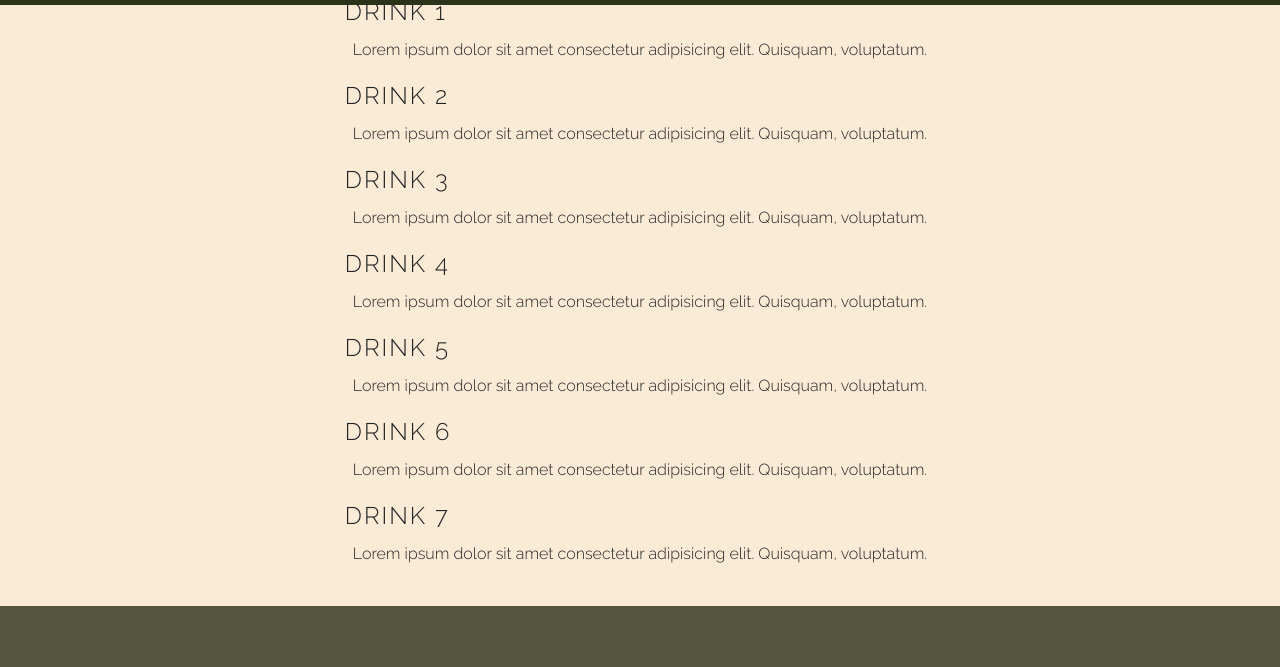
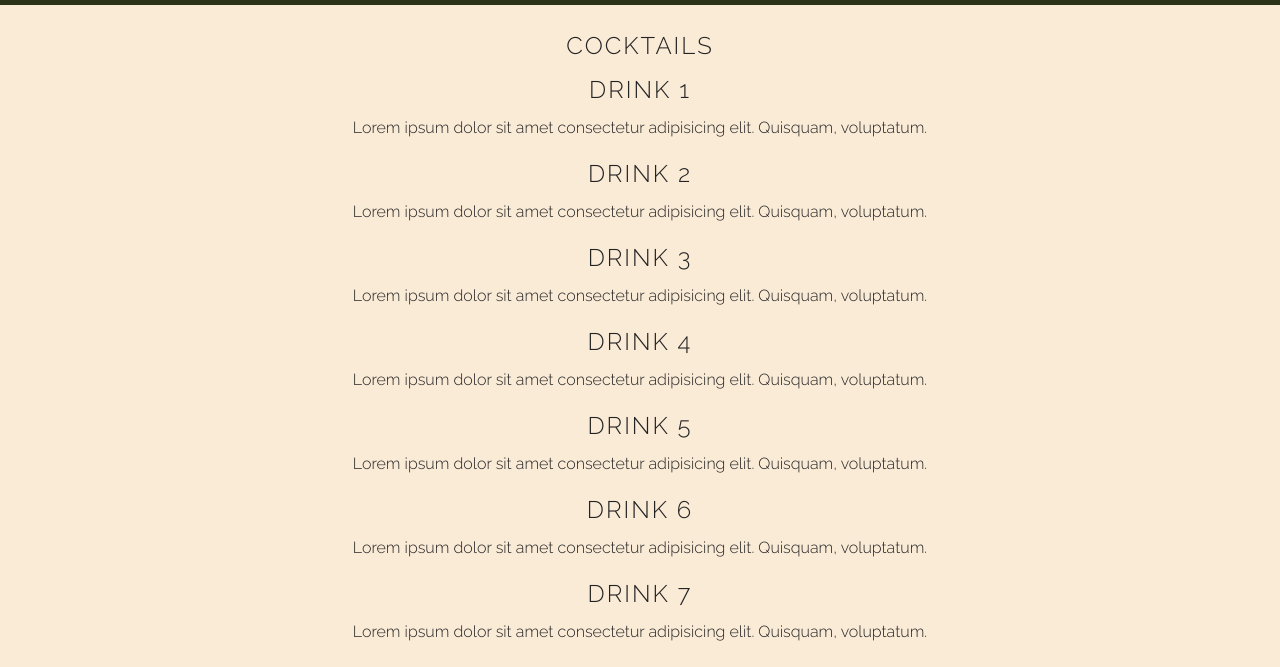
Before and after one commit to AleksandrDenis/PP1-The-Bitter-End, a plain HTML site: page drink-menu.html in a window 1280 px wide. Shown: the part 90-757 px from the top of the page. Drawn offline with Linux system fonts and the light colour scheme.

Commit message:
Ad padding top to menu container to show hidden heading

```diff
--- a/assets/css/style.css
+++ b/assets/css/style.css
@@ -225,6 +225,10 @@ footer a {
 
 }
 
+.menu-item {
+    text-align: center;
+}
+
 /* Media queries for responsive design */
 /* For tablets and larger screens 768px and up */
 @media (min-width: 768px) {
@@ -306,6 +310,11 @@ footer a {
         padding: 0 2rem;
     }
 
+    /* Styles for drink-menu page */
+    #menu-container {
+        padding-top: 110px;
+    }
+
     /*Footer */
     /* Display footer links in a row */
     #contact-container {
```
